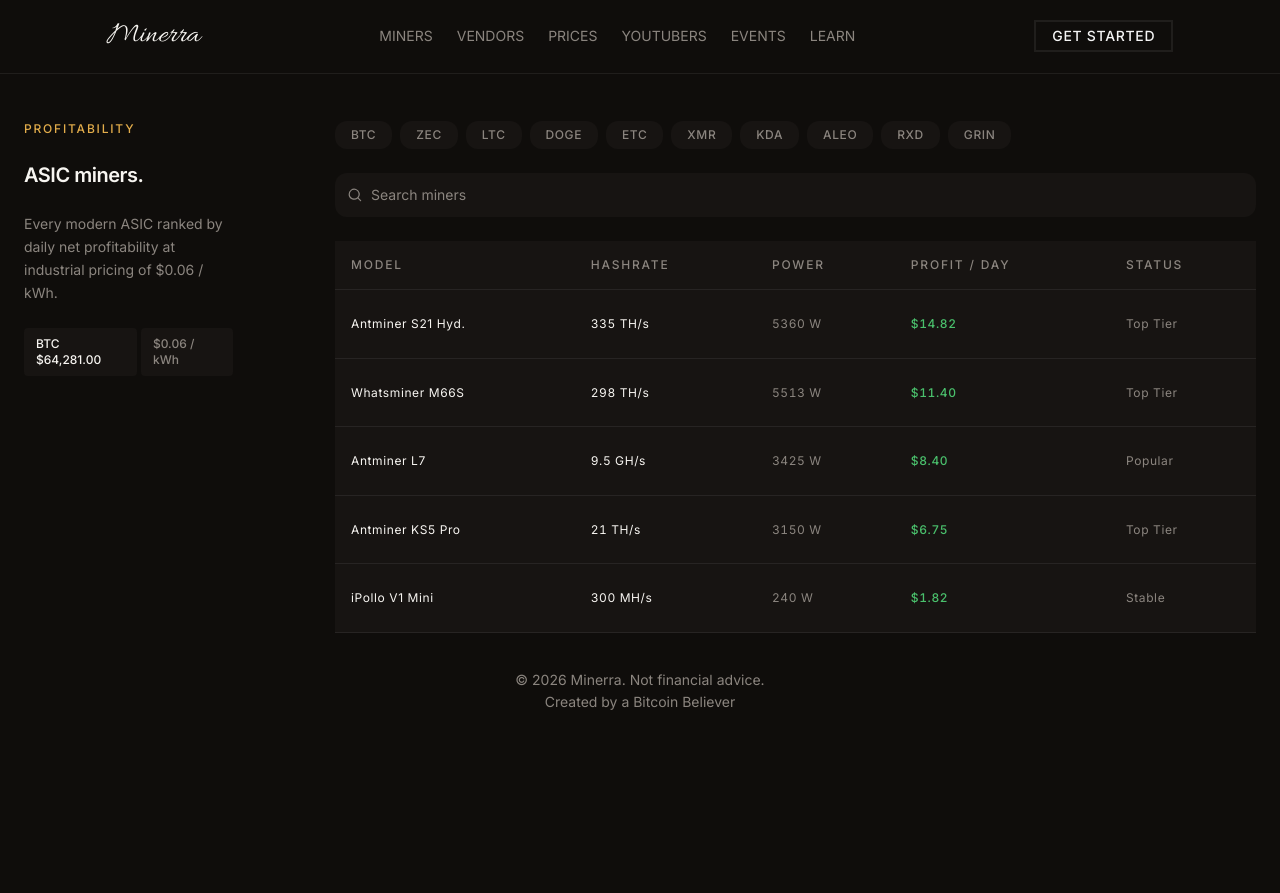
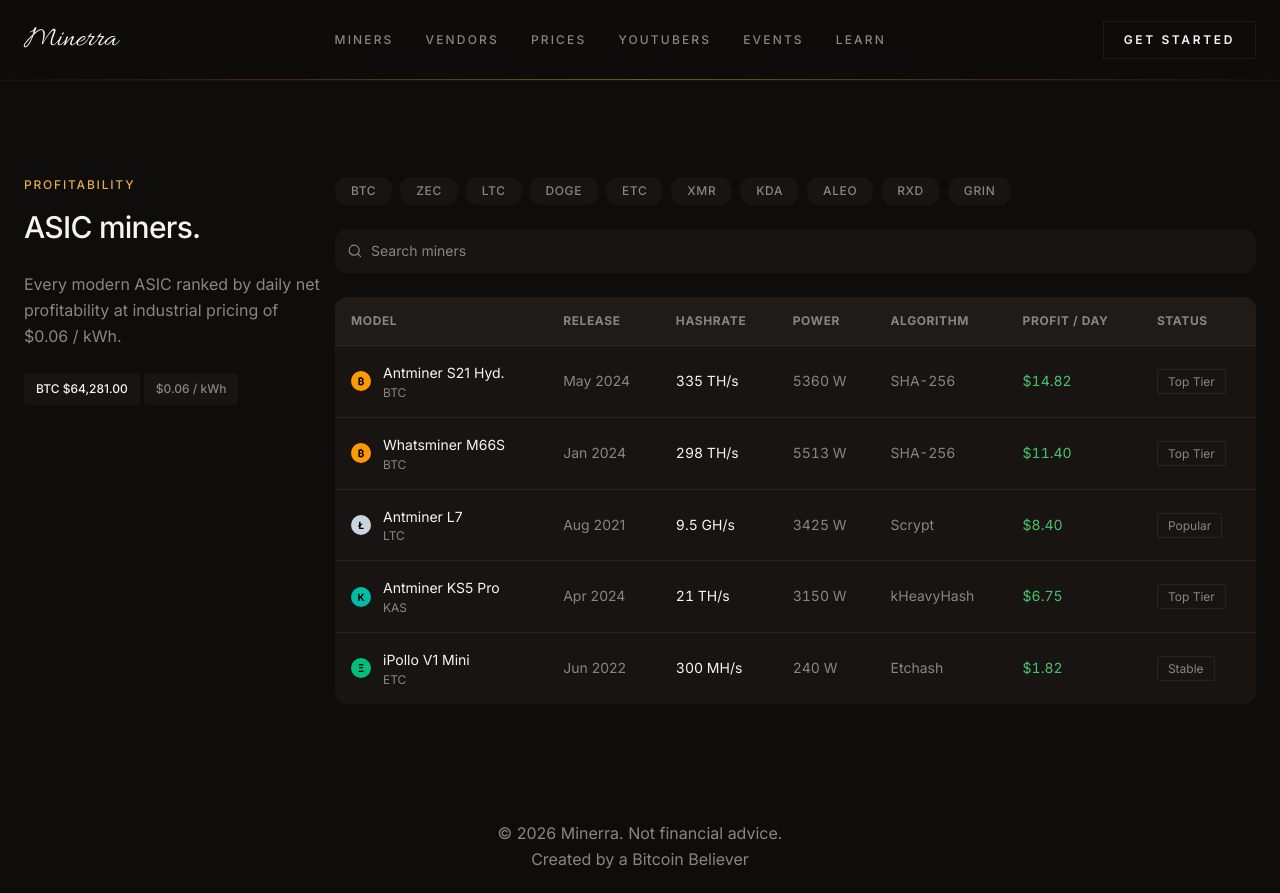
Before and after one commit to Fabiang120/Minerra, a Next.js app in the folder my-app/: page /miners in a window 1280 px wide. Before the commit the page ends 800 px from the top, so only its background shows below. Built offline with nearby package versions, Linux system fonts and the light colour scheme.

Commit message:
Finished up hero, nav, and miners frontend

```diff
--- a/my-app/app/components/Header.tsx
+++ b/my-app/app/components/Header.tsx
@@ -1,7 +1,7 @@
 export default function Header({ children }: { children: React.ReactNode }) {
   return (
-    <header className="px-6 py-[3vw] grid border-b [border-image:linear-gradient(90deg,var(--color-black)_0%,var(--color-gold-dark)_25%,var(--color-gold-bright)_50%,var(--color-gold-dark)_75%,var(--color-black)_100%)_1] sm:grid-cols-4 md:grid-cols-8 xl:px-0 md:py-[1.6vw] xl:grid-cols-12">
+    <header className="col-span-full w-full">
       {children}
     </header>
-  )
+  );
 }
--- a/my-app/app/components/Nav.tsx
+++ b/my-app/app/components/Nav.tsx
@@ -1,17 +1,27 @@
+"use client"
 import Link from 'next/link';
+
 const links = [
-  { to: "/miners", label: "MINERS" },
-  { to: "/vendors", label: "VENDORS" },
-  { to: "/prices", label: "PRICES" },
-  { to: "/youtubers", label: "YOUTUBERS" },
-  { to: "/events", label: "EVENTS" },
-  { to: "/learn", label: "LEARN" },
+  { href: "/miners", label: "MINERS" },
+  { href: "/vendors", label: "VENDORS" },
+  { href: "/prices", label: "PRICES" },
+  { href: "/youtubers", label: "YOUTUBERS" },
+  { href: "/events", label: "EVENTS" },
+  { href: "/learn", label: "LEARN" },
 ] as const;
 
 export default function Nav() {
   return (
-    <nav className="col-span-full w-full xl:col-start-2 xl:col-end-12">
-      <menu className="flex items-center justify-between w-full">
+    <nav className="sticky top-0 z-50 border-b border-border/60 bg-background/85 backdrop-blur-xl">
+      <div
+        aria-hidden
+        className="pointer-events-none absolute inset-x-0 bottom-0 h-px"
+        style={{
+          background:
+            "linear-gradient(90deg, transparent, color-mix(in oklch, var(--gold) 45%, transparent), transparent)",
+        }}
+      />
+      <div className="mx-auto flex h-20 max-w-7xl items-center justify-between gap-6 px-6">
         <Link href="/" aria-label="Minerra home" className="shrink-0">
           <span
             className="text-3xl leading-none text-foreground"
@@ -20,23 +30,25 @@
             Minerra
           </span>
         </Link>
-        <div className="hidden md:flex items-center gap-6 mx-auto">
+        <div className="hidden items-center gap-8 md:flex">
           {links.map((l) => (
             <Link
-              key={l.to}
-              href={l.to}
-              className="text-sm hover:text-foreground text-muted-foreground transition-colors"
+              key={l.href}
+              href={l.href}
+              className="text-xs font-medium uppercase tracking-[0.18em] text-muted-foreground transition-colors hover:text-foreground"
             >
               {l.label}
             </Link>
           ))}
         </div>
-        <Link href="/getstarted" className="text-sm">
-          <button className="border-steel border-2 px-4 py-1">
-            GET STARTED
-          </button>
+
+        <Link
+          href="/getstarted"
+          className="hidden shrink-0 border border-border/80 px-5 py-2.5 text-xs font-semibold uppercase tracking-[0.22em] text-foreground transition-colors hover:border-gold hover:text-gold md:inline-block"
+        >
+          Get Started
         </Link>
-      </menu>
+      </div>
     </nav>
-  )
+  );
 }
--- a/my-app/app/globals.css
+++ b/my-app/app/globals.css
@@ -56,6 +56,7 @@
 :root {
   --radius: 0.25rem;
 
+  /* Warm near-black background & surface elements */
   --background: oklch(0.16 0.005 60);
   --foreground: oklch(0.97 0.005 80);
 
@@ -79,6 +80,7 @@
   --accent: oklch(0.235 0.007 60);
   --accent-foreground: oklch(0.97 0.005 80);
 
+  /* Bright warm gold accent & profit green */
   --gold: oklch(0.78 0.13 80);
   --success: oklch(0.72 0.16 150);
 
@@ -129,7 +131,10 @@
     @apply text-xs tracking-wider text-muted-foreground;
   }
 
-  p,
+  p {
+    @apply text-base leading-relaxed text-muted-foreground text-pretty;
+  }
+
   td {
     @apply text-sm leading-relaxed text-muted-foreground;
   }
@@ -138,9 +143,8 @@
     @apply text-sm font-medium tracking-wider cursor-pointer transition-colors;
   }
 
-  h4,
-  h5 {
-    @apply text-base font-semibold text-foreground;
+  h1 {
+    @apply text-3xl font-medium leading-tight tracking-tight text-foreground text-balance;
   }
 
   h2,
@@ -149,8 +153,9 @@
     @apply text-xl font-semibold text-foreground tracking-tight;
   }
 
-  h1 {
-    @apply text-3xl md:text-5xl font-bold text-foreground tracking-tight leading-tight;
+  h4,
+  h5 {
+    @apply text-base font-semibold text-foreground;
   }
 
   ::selection {
--- a/my-app/app/miners/page.tsx
+++ b/my-app/app/miners/page.tsx
@@ -8,6 +8,7 @@
       id: "1",
       name: "Antminer S21 Hyd.",
       coin: "BTC",
+      release: "May 2024",
       hashrate: "335 TH/s",
       power: "5360 W",
       algorithm: "SHA-256",
@@ -20,6 +21,7 @@
       id: "2",
       name: "Whatsminer M66S",
       coin: "BTC",
+      release: "Jan 2024",
       hashrate: "298 TH/s",
       power: "5513 W",
       algorithm: "SHA-256",
@@ -32,6 +34,7 @@
       id: "3",
       name: "Antminer L7",
       coin: "LTC",
+      release: "Aug 2021",
       hashrate: "9.5 GH/s",
       power: "3425 W",
       algorithm: "Scrypt",
@@ -44,6 +47,7 @@
       id: "4",
       name: "Antminer KS5 Pro",
       coin: "KAS",
+      release: "Apr 2024",
       hashrate: "21 TH/s",
       power: "3150 W",
       algorithm: "kHeavyHash",
@@ -56,6 +60,7 @@
       id: "5",
       name: "iPollo V1 Mini",
       coin: "ETC",
+      release: "Jun 2022",
       hashrate: "300 MH/s",
       power: "240 W",
       algorithm: "Etchash",
@@ -77,18 +82,18 @@
   }
 
   return (
-    <section className="px-6 py-[2vw] mt-8 grid sm:grid-cols-4 md:grid-cols-8 md:py-[1.2vw] xl:grid-cols-12 gap-3">
-      <div className="col-span-full max-w-[50%] md:max-w-[40%] lg:max-w-[58%] lg:col-start-1 lg:col-end-4 xl:max-w-[70%] xl:col-start-1 xl:col-end-4 flex flex-col gap-6 mb-6 lg:mb-0">
+    <section className="px-4 pt-12 pb-24 mt-8 grid sm:grid-cols-4 md:grid-cols-8 md:px-6 md:pt-16 xl:grid-cols-12 gap-3">
+      <div className="col-span-full lg:col-start-1 lg:col-end-4 xl:col-start-1 xl:col-end-4 flex flex-col mb-6 lg:mb-0 gap-4">
         <h4 className="text-xs font-medium tracking-[0.15em] text-gold uppercase">
           Profitability
         </h4>
-        <h2 className="text-foreground tracking-tight">
+        <h1>
           ASIC miners.
-        </h2>
-        <p className="text-muted-foreground">
+        </h1>
+        <p className="mt-2 max-w-[44ch]">
           Every modern ASIC ranked by daily net profitability at industrial pricing of $0.06 / kWh.
         </p>
-        <div className="flex items-center gap-1">
+        <div className="mt-2 flex items-center gap-1">
           <span className="bg-surface text-foreground font-medium text-xs rounded-lg py-2 px-3">BTC $64,281.00</span>
           <span className="bg-surface text-muted-foreground font-medium text-xs rounded-lg py-2 px-3">$0.06 / kWh</span>
         </div>
@@ -135,26 +140,44 @@
           />
         </div>
 
-        <div className="bg-surface overflow-x-auto">
-          <table className="w-full">
-            <thead className="border-b border-border">
-              <tr>
-                <th className="text-left text-xs uppercase tracking-[0.15em] font-medium text-muted-foreground py-4 px-4">MODEL</th>
-                <th className="text-left text-xs uppercase tracking-[0.15em] font-medium text-muted-foreground py-4 px-4 ">HASHRATE</th>
-                <th className="text-left text-xs uppercase tracking-[0.15em] font-medium text-muted-foreground py-4 px-4 ">POWER</th>
-                <th className="text-left text-xs uppercase tracking-[0.15em] font-medium text-muted-foreground py-4 px-4 ">PROFIT / DAY</th>
-                <th className="text-left text-xs uppercase tracking-[0.15em] font-medium text-muted-foreground py-4 px-4 ">STATUS</th>
+        <div className="bg-surface rounded-2xl overflow-hidden w-full">
+          <table className="w-full text-left">
+            <thead>
+              <tr className="bg-surface-elevated border-b border-border text-xs uppercase tracking-wider text-muted-foreground font-medium">
+                <th className="py-4 px-4">MODEL</th>
+                <th className="py-4 px-4 hidden lg:block">RELEASE</th>
+                <th className="py-4 px-4">HASHRATE</th>
+                <th className="py-4 px-4">POWER</th>
+                <th className="py-4 px-4 hidden lg:block">ALGORITHM</th>
+                <th className="py-4 px-4">PROFIT / DAY</th>
+                <th className="py-4 px-4">STATUS</th>
               </tr>
             </thead>
-            <tbody>
+            <tbody className="divide-y divide-border text-sm">
               {miners.map((m) => {
                 return (
-                  <tr key={m.id} className="border-b border-border hover:bg-surface-elevated transition-colors">
-                    <td className="text-left text-xs tracking-wider text-foreground py-3 px-4 ">{m.name}</td>
-                    <td className="text-left text-xs tracking-wider tabular-nums text-foreground py-6 px-4 ">{m.hashrate}</td>
-                    <td className="text-left text-xs tracking-wider tabular-nums text-muted-foreground py-6 px-4 ">{m.power}</td>
-                    <td className="text-left text-xs tracking-wider tabular-nums font-medium text-success py-6 px-4 ">{m.profit}</td>
-                    <td className="text-left text-xs tracking-wider text-muted-foreground py-6 px-4 ">{m.status}</td>
+                  <tr key={m.id} className="hover:bg-surface-elevated/50 transition-colors">
+                    <td className="py-4 px-4">
+                      <div className="flex items-center gap-3">
+                        <span className={`w-5 h-5 rounded-full flex items-center justify-center text-[10px] font-bold ${m.coinBg}`}>
+                          {m.coinSymbol}
+                        </span>
+                        <div>
+                          <div className="text-foreground">{m.name}</div>
+                          <div className="text-xs text-muted-foreground">{m.coin}</div>
+                        </div>
+                      </div>
+                    </td>
+                    <td className="py-4 px-4 text-muted-foreground hidden lg:table-cell">{m.release}</td>
+                    <td className="py-4 px-4 text-foreground tabular-nums">{m.hashrate}</td>
+                    <td className="py-4 px-4 text-muted-foreground tabular-nums">{m.power}</td>
+                    <td className="py-4 px-4 text-muted-foreground tabular-nums hidden lg:table-cell">{m.algorithm}</td>
+                    <td className="py-4 px-4 text-success tabular-nums">{m.profit}</td>
+                    <td className="py-4 px-4">
+                      <span className="text-xs border border-border px-2.5 py-1 rounded-md text-muted-foreground">
+                        {m.status}
+                      </span>
+                    </td>
                   </tr>
                 );
               })}
```
Also changed, not shown: my-app/app/page.tsx (+23 -9 lines).
